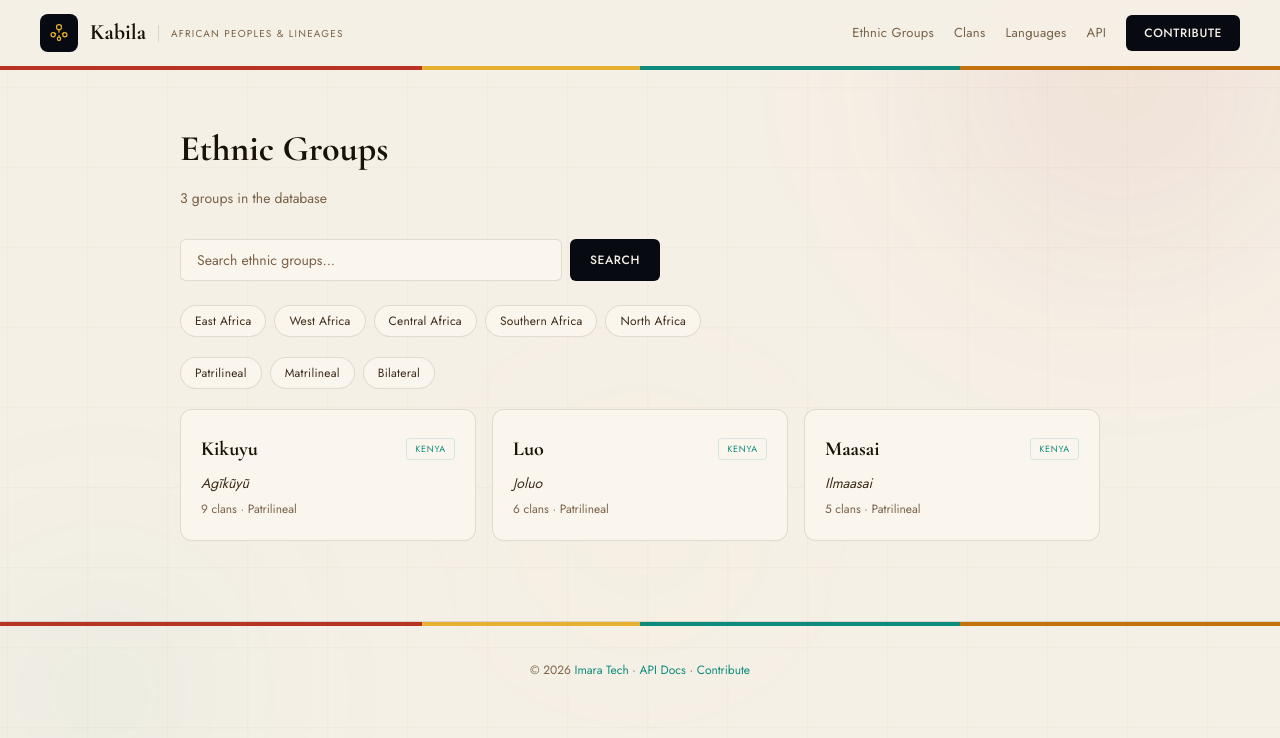
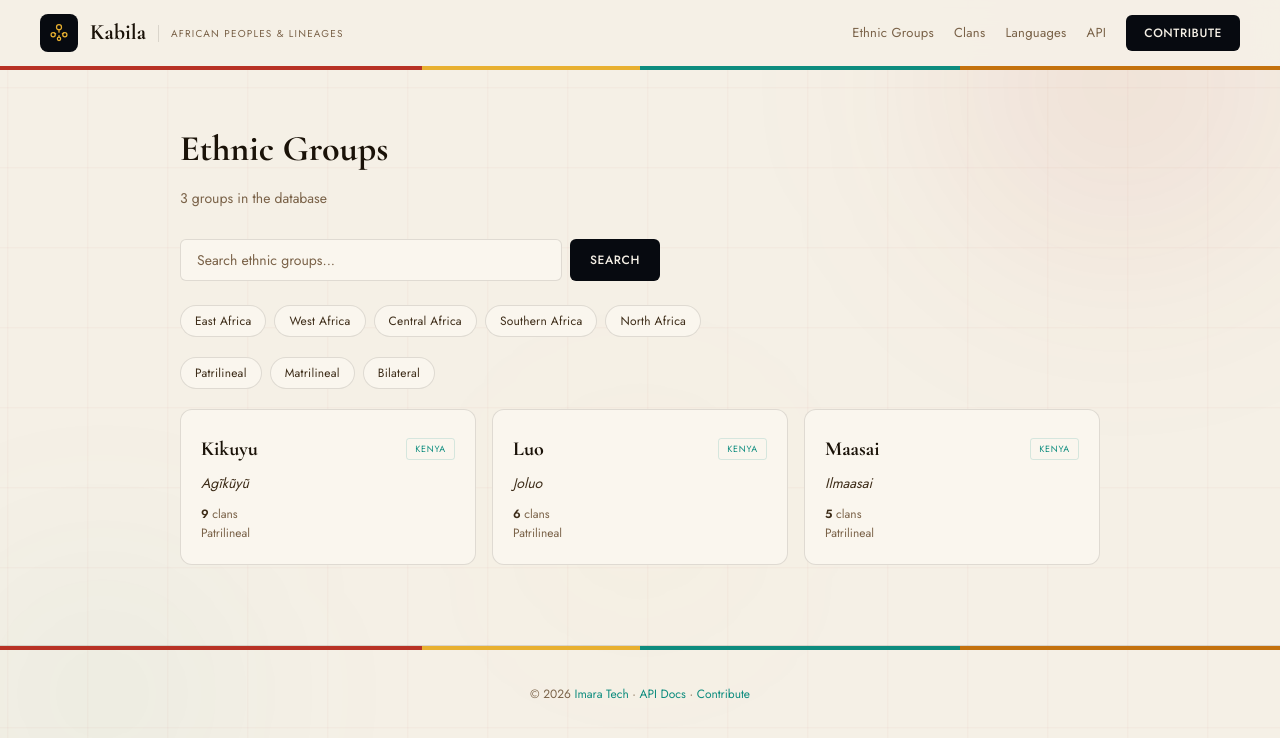
Before and after one commit to ceddyville/kabila-site, a Next.js app: page /ethnic-groups in a window 1280 px wide. Shown: the top 738 px of the page. Built offline with nearby package versions, Linux system fonts and the light colour scheme; no server answers; a web font is replaced by a local one.

Commit message:
feat: show sub-group and clan counts on ethnic group cards

```diff
--- a/app/ethnic-groups/page.tsx
+++ b/app/ethnic-groups/page.tsx
@@ -35,7 +35,7 @@ export default async function EthnicGroupsPage({ searchParams }: Props) {
   if (params.lineage_system) apiParams.lineage_system = params.lineage_system;
   if (params.page) apiParams.page = params.page;
 
-  let groups: { id: number; name: string; endonym?: string; clan_count?: number; lineage_system_display?: string; countries?: { id: number; name: string }[] }[] = SAMPLE_ETHNIC_GROUPS;
+  let groups: { id: number; name: string; endonym?: string; clan_count?: number; sub_group_count?: number; lineage_system_display?: string; countries?: { id: number; name: string }[] }[] = SAMPLE_ETHNIC_GROUPS;
   let count = groups.length;
   let hasNext = false;
   let hasPrev = false;
@@ -63,17 +63,23 @@ export default async function EthnicGroupsPage({ searchParams }: Props) {
           <FilterChips paramName="lineage_system" options={LINEAGE_OPTS} />
         </Suspense>
         <div className={styles.grid}>
-          {groups.map((g) => (
+          {groups.map((g) => {
+            const stats = [];
+            if (g.sub_group_count) stats.push({ label: "sub-groups", value: g.sub_group_count });
+            if (g.clan_count) stats.push({ label: "clans", value: g.clan_count });
+            return (
               <GroupCard
                 key={g.id}
                 id={g.id}
                 name={g.name}
                 endonym={g.endonym}
-              extra={`${g.clan_count ?? 0} clans · ${g.lineage_system_display ?? ""}`}
+                stats={stats}
+                extra={g.lineage_system_display || undefined}
                 badge={g.countries?.[0]?.name}
                 href={`/ethnic-groups/${g.id}`}
               />
-          ))}
+            );
+          })}
         </div>
         {groups.length === 0 && <p className={styles.empty}>No ethnic groups found.</p>}
         <div className={styles.pagination}>
--- a/components/group-card.module.css
+++ b/components/group-card.module.css
@@ -46,6 +46,23 @@
   margin-bottom: 4px;
 }
 
+.stats {
+  display: flex;
+  gap: 12px;
+  margin-top: 8px;
+  flex-wrap: wrap;
+}
+
+.stat {
+  font-size: 12px;
+  color: var(--ink-soft);
+}
+
+.stat strong {
+  color: var(--ink-mid);
+  font-weight: 600;
+}
+
 .extra {
   font-size: 12px;
   color: var(--ink-soft);
--- a/components/group-card.tsx
+++ b/components/group-card.tsx
@@ -1,16 +1,22 @@
 import Link from "next/link";
 import styles from "./group-card.module.css";
+
+interface Stat {
+  label: string;
+  value: number;
+}
 
 interface GroupCardProps {
   id: number;
   name: string;
   endonym?: string;
   extra?: string;
+  stats?: Stat[];
   badge?: string;
   href: string;
 }
 
-export default function GroupCard({ id, name, endonym, extra, badge, href }: GroupCardProps) {
+export default function GroupCard({ id, name, endonym, extra, stats, badge, href }: GroupCardProps) {
   return (
     <Link href={href} className={styles.card}>
       <div className={styles.top}>
@@ -18,6 +24,15 @@ export default function GroupCard({ id, name, endonym, extra, badge, href }: Gro
         {badge && <span className={styles.badge}>{badge}</span>}
       </div>
       {endonym && <p className={styles.endonym}>{endonym}</p>}
+      {stats && stats.length > 0 && (
+        <div className={styles.stats}>
+          {stats.map((s) => (
+            <span key={s.label} className={styles.stat}>
+              <strong>{s.value}</strong> {s.label}
+            </span>
+          ))}
+        </div>
+      )}
       {extra && <p className={styles.extra}>{extra}</p>}
     </Link>
   );
```
Lines whose indentation alone changed are shown as unchanged.
